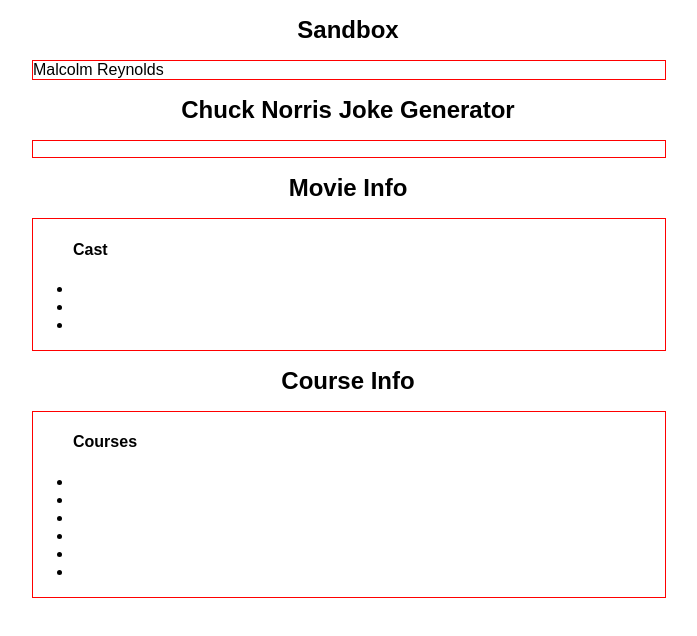
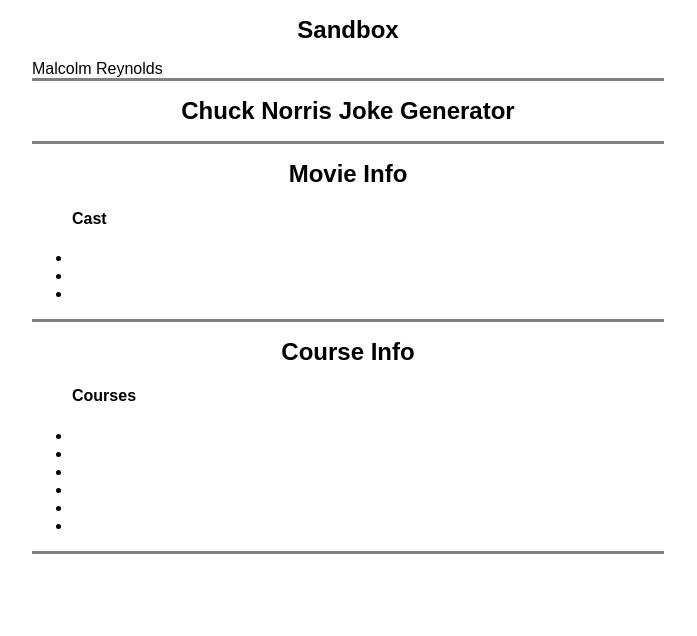
Before and after one commit to steverobinett/ObjsLabRepo, a plain HTML site: page javaScriptObjectsLab/index.html in a window 1280 px wide. Shown: the whole page, without its empty margins (292-989 px from the left). Drawn offline with Linux system fonts and the light colour scheme.

Commit message:
adjust border

```diff
--- a/javaScriptObjectsLab/index.html
+++ b/javaScriptObjectsLab/index.html
@@ -19,7 +19,7 @@
 
         .main {
             width: 50%;
-            border: 1px solid red;
+            border-bottom: 3px solid gray;
             margin-left: 25%;
         }
     </style>
```
